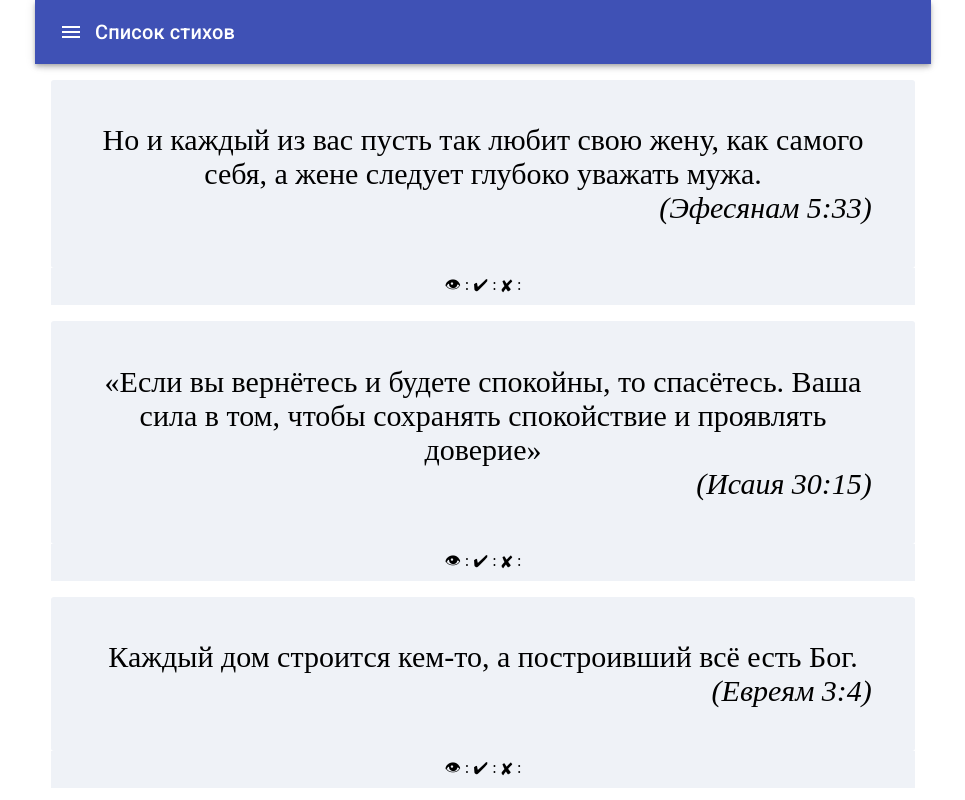
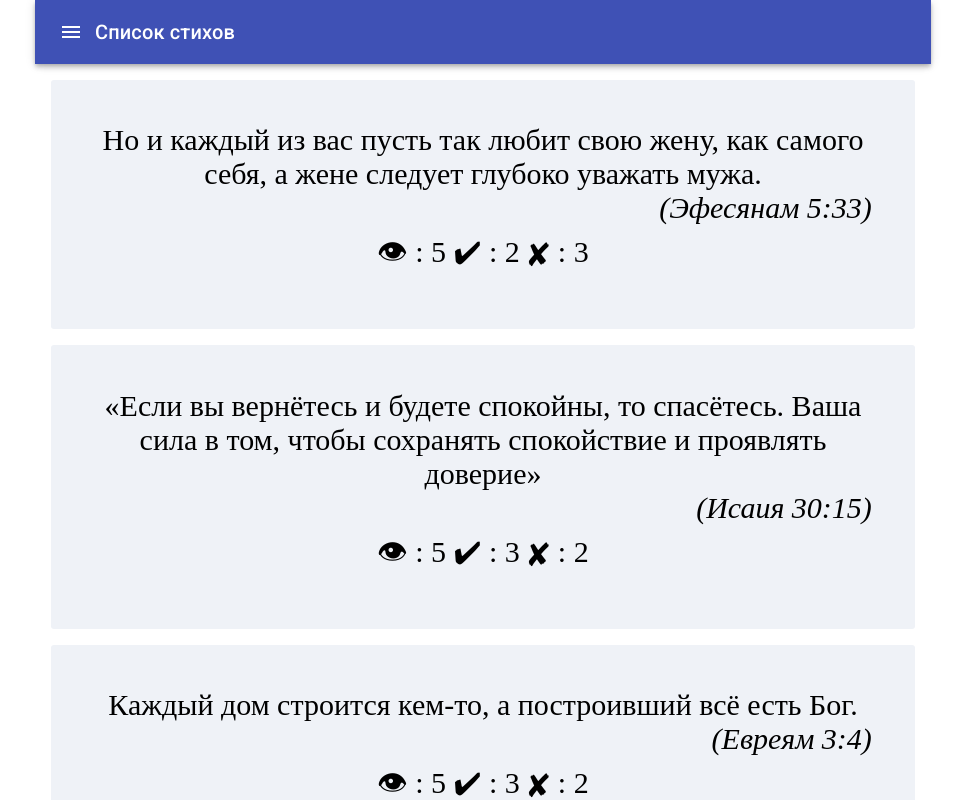
Before and after one commit to kompolom/biblecards, a React (Create React App) app: page /list in a window 1280 px wide. Shown: the top 800 px of the page, without its empty margins (157-1122 px from the left). Built offline with nearby package versions, Linux system fonts and the light colour scheme.

Commit message:
Stats verse. Final!

```diff
--- a/src/App.js
+++ b/src/App.js
@@ -15,7 +15,6 @@ import { VerseForm } from './components/VerseForm';
 import { AppHeader } from './components/AppHeader/';
 import { correct, incorrect } from './Redux/actions';
 import { FlashCard } from './components/FlashCard';
-import { VerseStatistics } from './components/VerseStatistics';
 
 class App extends React.Component {
 
@@ -46,11 +45,11 @@ class App extends React.Component {
             <List>
                 {
                   this.props.stateApp.verses.map(verse => {
+                    const stats = this.props.stateApp.stats[verse.id]
                     return (
-                      <div key={verse.source} className="ListItem">
-                          <Card view="list" verse={verse} />
-                          <VerseStatistics />
-                      </div>
+                      <li key={verse.source} className="ListItem">
+                          <Card stats={stats} view="list" verse={verse} />
+                      </li>
                     );
                   })
                 }
--- a/src/components/Card/index.js
+++ b/src/components/Card/index.js
@@ -1,15 +1,16 @@
 import React from 'react';
 import "./Card.css";
+import { VerseStatistics } from "../VerseStatistics"
 
 export const Card = (props) => {
     let cn = ['Card'];
     if (props.view) cn.push(`Card_view_${props.view}`);
     if (props.show) cn.push(`Card_show_${props.show}`);
     return (
-
     <div className={cn.join(' ')} onClick={props.onToggle}>
         <div className="Card__vt">{props.verse.text}</div>
         <div className="Card__vs">{props.verse.source}</div>
+        {props.stats && <VerseStatistics view={props.stats[0]} correct={props.stats[1]} incorrect={props.stats[2]} />}
     </div>
     )
 }
```
